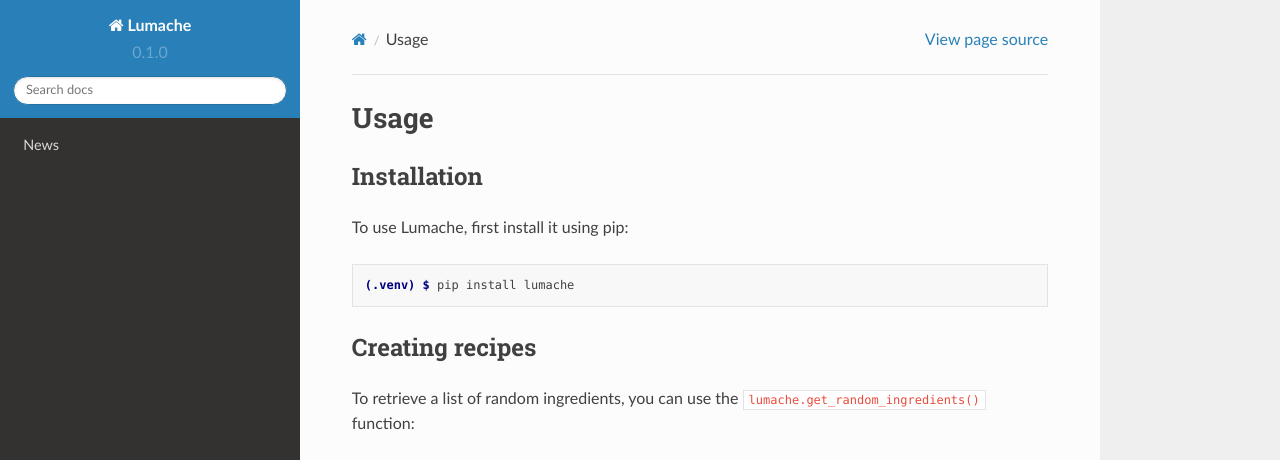
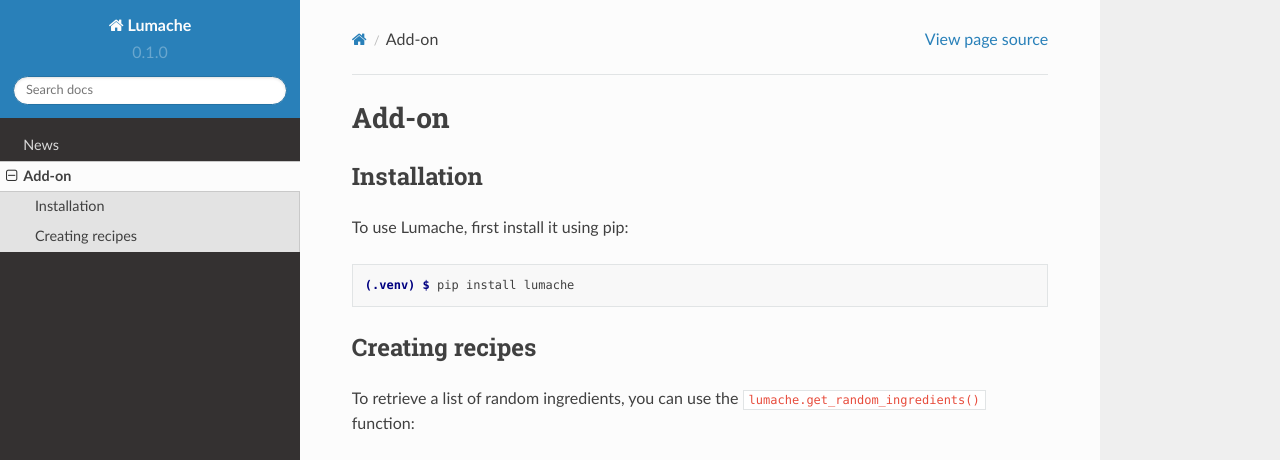
Before and after one commit to mirianatroccoli/KalliopeDoc-it, a Sphinx documentation site: the page built from docs/source/Add-on.rst, in a window 1280 px wide and 1095 px high. Shown: the top 460 px of the window. Built offline with Sphinx 7.4.7 and the Read the Docs theme 2.0.0, drawn with Linux system fonts in a browser that asks for light colours; pages that are not in the unit, such as notebooks, are missing from menus; grey boxes are pictures that could not be loaded.

Commit message:
Update and rename usage.rst to Add-on.rst

```diff
--- a/docs/source/usage.rst
+++ b/docs/source/Add-on.rst
@@ -1,4 +1,4 @@
-Usage
+Add-on
 =====
 
 .. _installation:
```
